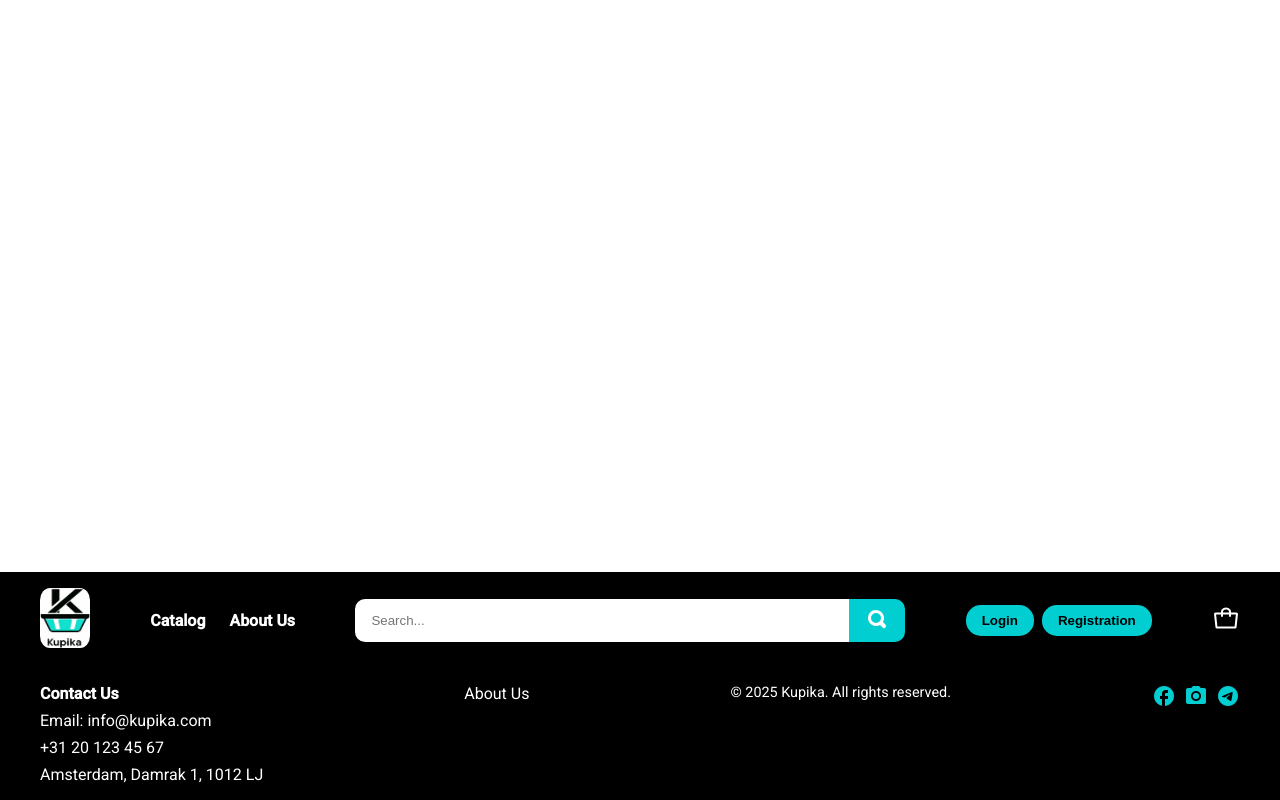
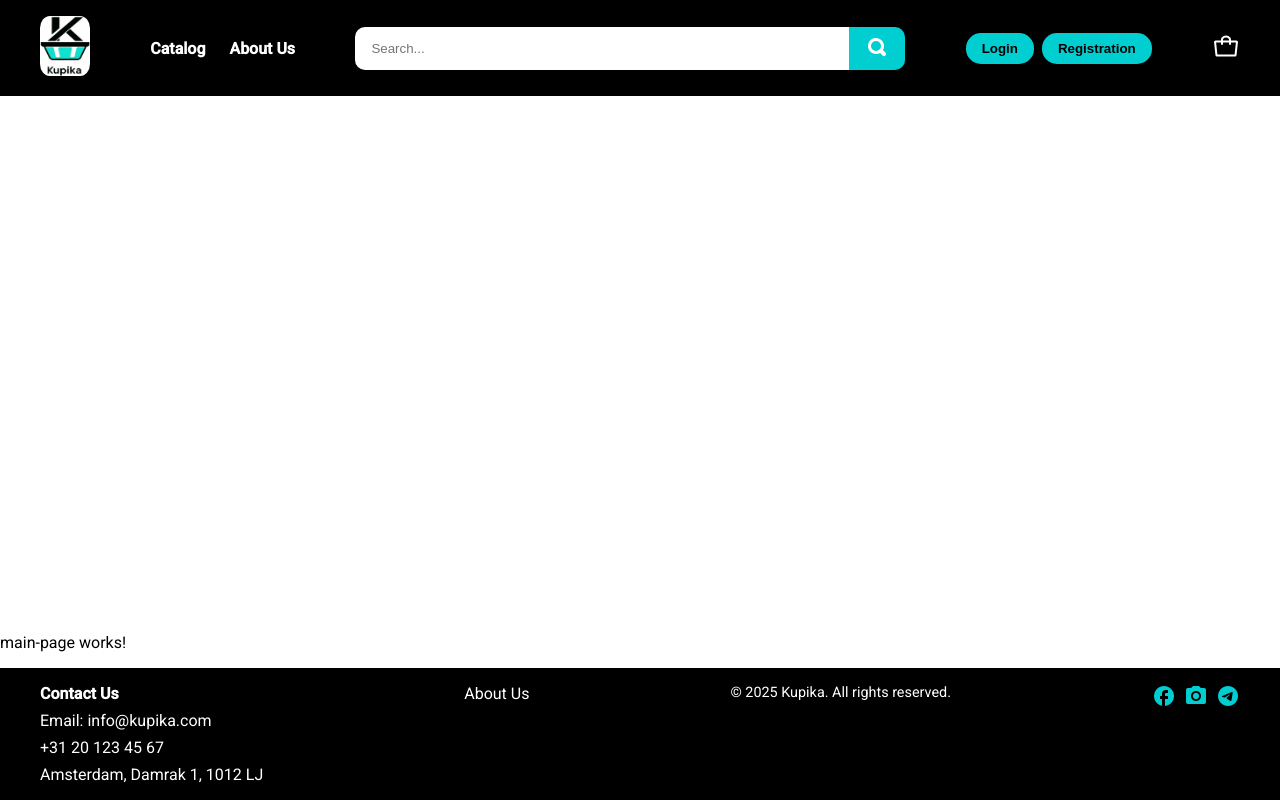
Before and after one commit to ilyha1003/FinalRSProject, an Angular app: page / in a window 1280 px wide. Built offline with nearby package versions, Linux system fonts and the light colour scheme.

Commit message:
fix: fix header

```diff
--- a/src/app/app.component.html
+++ b/src/app/app.component.html
@@ -1,2 +1,3 @@
+<app-header></app-header>
 <router-outlet />
 <app-footer></app-footer>
--- a/src/app/app.routes.ts
+++ b/src/app/app.routes.ts
@@ -1,11 +1,11 @@
 import type { Routes } from '@angular/router';
 import { RegistrationPageComponent } from './pages/registration-page/registration-page.component';
 import { LoginPageComponent } from './pages/login-page/login-page.component';
-import { HeaderComponent } from './components/header/header.component';
 import { NotFoundComponent } from './components/not-found/not-found.component';
+import { MainPageComponent } from './pages/main-page/main-page.component';
 
 export const routes: Routes = [
-  { path: '', component: HeaderComponent },
+  { path: '', component: MainPageComponent },
   { path: 'registration', component: RegistrationPageComponent },
   { path: 'login', component: LoginPageComponent },
   { path: '**', component: NotFoundComponent },
```
